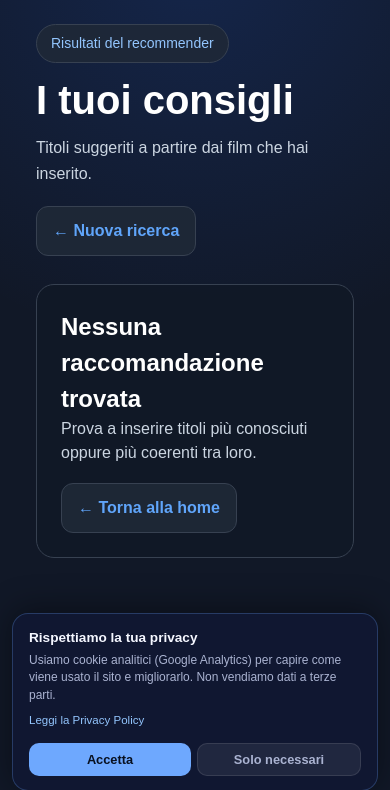
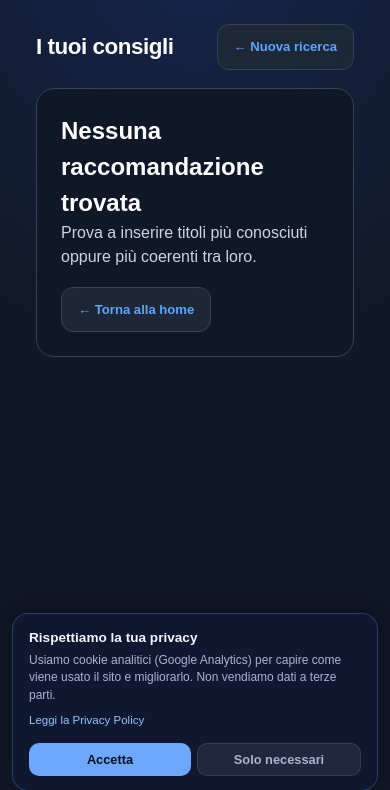
Before and after one commit to jason1984a/cosaguardo, a FastAPI app: template app/templates/results.html in a window 390 px wide. Shown: the part 41-831 px from the top of the page. Run offline with FastAPI, Linux system fonts and the light colour scheme; the template is opened without the code that fills it, so the values that code supplies are empty; parts of the project's set-up code (start-up, migrations or seed data) failed here and were passed over.

Commit message:
fix: header risultati compatto su mobile, seed inline

```diff
--- a/app/templates/results.html
+++ b/app/templates/results.html
@@ -9,47 +9,30 @@
 {% block content %}
 <div class="page page-results">
 
-    <!-- HEADER -->
+    <!-- HEADER COMPATTO -->
     <div class="results-header">
-        <div>
-            <div class="hero-badge">Risultati del recommender</div>
-            <h1>I tuoi consigli</h1>
-            <p class="subtitle">
-                {% if content_type == "tv" %}
-                    Titoli suggeriti a partire dalle serie TV che hai inserito.
-                {% else %}
-                    Titoli suggeriti a partire dai film che hai inserito.
-                {% endif %}
-            </p>
-        </div>
-        <div class="results-actions">
+        <div class="results-header-top">
+            <h1 class="results-title">I tuoi consigli</h1>
             <a href="/" class="back-link back-button">← Nuova ricerca</a>
         </div>
-    </div>
 
-    <!-- SEED RICONOSCIUTI -->
-    {% if resolved_seeds %}
-    <div class="info-panel" style="margin-bottom: 24px;">
-        <h2 style="font-size: 1rem; margin-bottom: 10px; color: var(--muted, #94a3b8);">
-            {% if content_type == "tv" %}Serie TV riconosciute{% else %}Film riconosciuti{% endif %}
-        </h2>
-        <div class="tag-list">
+        <!-- SEED inline nel header -->
+        {% if resolved_seeds %}
+        <div class="results-seeds-row">
+            {% if content_type == "tv" %}📺{% else %}🎬{% endif %}
             {% for seed in resolved_seeds %}
-                <span class="seed-tag">{{ seed.title }}</span>
+                <span class="seed-tag">{{ seed.title }}</span>{% if not loop.last %}, {% endif %}
             {% endfor %}
         </div>
+        {% endif %}
     </div>
-    {% endif %}
 
     <!-- RISULTATI -->
     {% if recommendations %}
 
-        <div style="display: flex; align-items: baseline; gap: 10px; margin-bottom: 16px;">
-            <h2 style="margin: 0; font-size: 1.3rem;">Raccomandazioni</h2>
-            <span style="color: var(--muted, #94a3b8); font-size: 0.9rem;">{{ recommendations|length }} trovati</span>
+        <div class="results-count-row">
+            <span class="results-count-label">{{ recommendations|length }} consigli</span>
         </div>
-
-        <div class="results-scroll-wrap">
             <div class="results-scroll-row" id="results-scroll-row">
                 {% for rec in recommendations %}
                 {% set base_path = "serie" if content_type == "tv" else "film" %}
@@ -310,45 +293,94 @@ document.addEventListener("DOMContentLoaded", function () {
 
 <style>
 /* ── RISULTATI SCROLL ORIZZONTALE ─────────────────── */
-.results-scroll-wrap {
-    margin: 0 -16px;
-    padding: 0 16px;
-    overflow: hidden;
+/* ── HEADER COMPATTO ────────────────────────────────────────────────── */
+.results-header {
+    margin-bottom: 12px;
 }
+
+.results-header-top {
+    display: flex;
+    align-items: center;
+    justify-content: space-between;
+    gap: 12px;
+    margin-bottom: 6px;
+}
+
+.results-title {
+    font-size: 1.4rem;
+    font-weight: 900;
+    margin: 0;
+    letter-spacing: -0.02em;
+}
+
+.results-seeds-row {
+    font-size: 0.78rem;
+    color: var(--muted);
+    display: flex;
+    flex-wrap: wrap;
+    align-items: center;
+    gap: 4px;
+}
+
+.seed-tag {
+    background: rgba(96,165,250,0.15);
+    color: #93c5fd;
+    border: 1px solid rgba(96,165,250,0.25);
+    border-radius: 20px;
+    padding: 2px 8px;
+    font-size: 0.75rem;
+    font-weight: 600;
+}
+
+.results-count-row {
+    margin-bottom: 10px;
+}
+
+.results-count-label {
+    font-size: 0.75rem;
+    font-weight: 700;
+    text-transform: uppercase;
+    letter-spacing: 0.08em;
+    color: var(--muted);
+}
+
+.back-link.back-button {
+    font-size: 0.82rem;
+    white-space: nowrap;
+    flex-shrink: 0;
+}
+
+/* ── MOBILE: card orizzontali compatte ──────────────────────────────── */
+.results-scroll-wrap { }
 
 .results-scroll-row {
     display: flex;
-    gap: 14px;
-    overflow-x: auto;
-    scroll-snap-type: x mandatory;
-    -webkit-overflow-scrolling: touch;
-    padding-bottom: 12px;
+    flex-direction: column;
+    gap: 10px;
 }
 
-.results-scroll-row::-webkit-scrollbar { display: none; }
-
 .result-scroll-card {
-    flex: 0 0 72vw;
-    max-width: 280px;
-    min-width: 200px;
-    scroll-snap-align: start;
+    display: flex;
+    flex-direction: row;
+    align-items: stretch;
     background: rgba(255,255,255,0.04);
     border: 1px solid rgba(255,255,255,0.08);
-    border-radius: 16px;
+    border-radius: 14px;
     overflow: hidden;
     cursor: pointer;
-    transition: transform 0.18s ease, box-shadow 0.18s ease;
+    transition: border-color 0.18s ease, background 0.18s ease;
+    min-height: 0;
 }
 
 .result-scroll-card:hover {
-    transform: translateY(-3px);
-    box-shadow: 0 12px 32px rgba(0,0,0,0.4);
+    background: rgba(255,255,255,0.07);
+    border-color: rgba(96,165,250,0.3);
 }
 
 .result-scroll-poster {
     position: relative;
-    width: 100%;
-    aspect-ratio: 2/3;
+    width: 90px;
+    flex-shrink: 0;
     background: #1e293b;
     overflow: hidden;
 }
```
Also changed, not shown: other parts of app/templates/results.html (+46 -32 lines).
